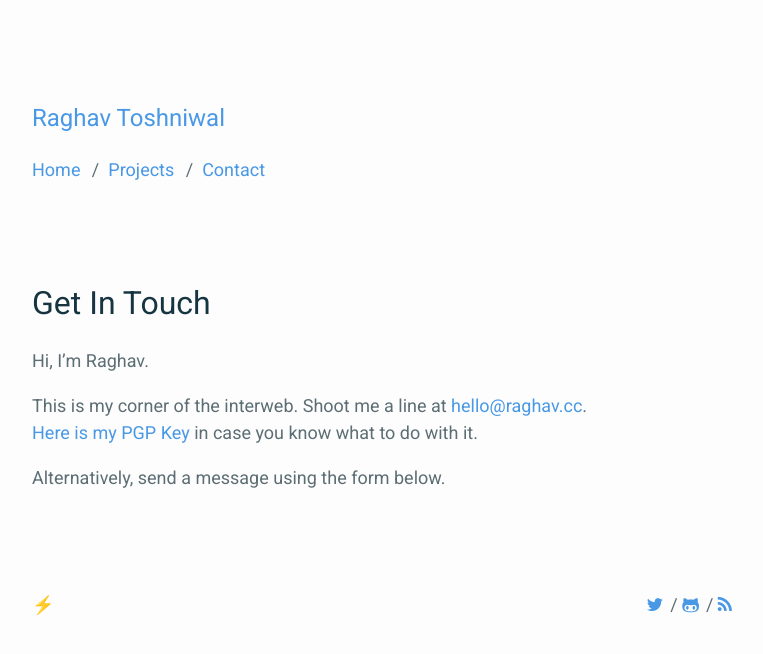
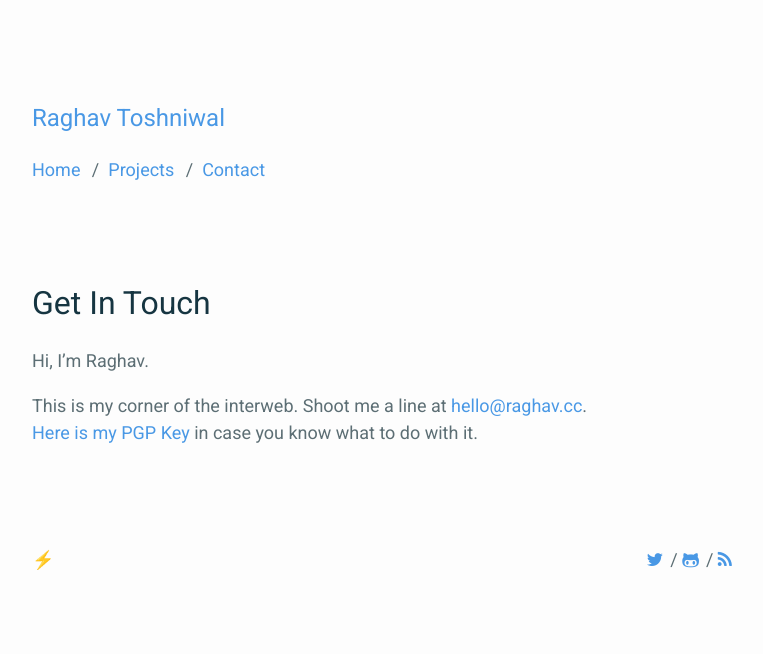
Before and after one commit to traghav/traghav.github.io, a Jekyll site: the page built from _pages/getintouch.md, in a window 1280 px wide. Shown: the top 654 px of the page, without its empty margins (258-1021 px from the left). Built offline with Jekyll 4.4.1, drawn with Linux system fonts in a browser that asks for light colours; nearby versions of some CDN libraries.

Commit message:
Update getintouch.md

```diff
--- a/_pages/getintouch.md
+++ b/_pages/getintouch.md
@@ -6,42 +6,3 @@
 Hi, I'm Raghav.
 
 This is my corner of the interweb. Shoot me a line at [hello@raghav.cc](mailto:hello@raghav.cc). [Here is my PGP Key](/pubkey.text) in case you know what to do with it.
-
-Alternatively, send a message using the form below.
-<div class="hello" style="display:none">
-<form action="https://jumprock.co/mail/raghavtoshniwal" method="post">
-<input type="text" name="email" placeholder="Email/Phone/Some Such" />
-<input type="text" name="trapit" value="" style="display:none">
-<br><br>
-<textarea name="message" rows="" cols="29" placeholder="Message"></textarea>
-<br><br>
-<input type="submit" value="Send Message" />
-</form>
-</div>
-<style type="text/css">
-
-	.hello input[type=text], select, textarea {
-	    width: 100%;
-	    padding: 12px 20px;
-	    margin: 8px 0;
-	    display: inline-block;
-	    border: 1px solid #ccc;
-	    border-radius: 4px;
-	    box-sizing: border-box;
-	}
-
-	.hello input[type=submit] {
-	    width: 100%;
-	    background-color: #4998e5;
-	    color: white;
-	    padding: 14px 20px;
-	    margin: 8px 0;
-	    border: none;
-	    border-radius: 4px;
-	    cursor: pointer;
-	}
-
-
-
-
-</style>
```
